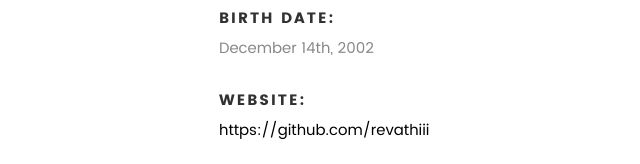
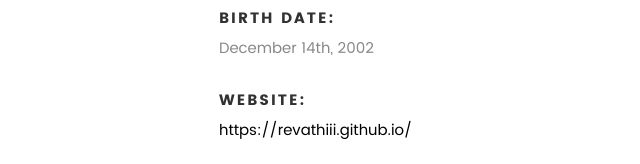
Before and after one commit to revathiii/revathiii.github.io, a plain HTML site: page index.html in a window 1280 px wide. Shown: the part 2670-2834 px from the top of the page, 16-656 px from the left. Drawn offline with Linux system fonts and the light colour scheme; files whose address does not match are found by name.

Commit message:
Update index.html

```diff
--- a/index.html
+++ b/index.html
@@ -23,8 +23,8 @@
     <meta name="copyright" content="Revathi">
     <meta name="reply-to" content="revathi20202@gmail.com">
     <meta name="owner" content="Revathi">
-    <meta name="url" content="https://alisolanki.github.io/Portfolio/">
-    <meta name="identifier-URL" content="https://alisolanki.github.io/Portfolio/">
+    <meta name="url" content="https://revathiii.github.io/">
+    <meta name="identifier-URL" content="https://revathiii.github.io/">
     <meta name="directory" content="submission">
     <meta name="category" content="Business | Portfolio">
     <meta name="coverage" content="Worldwide">
@@ -219,7 +219,7 @@
    				</li>
    				<li>
    					<strong>Website:</strong>
-   					<span><a href="#">https://github.com/revathiii</a></span>
+   					<span><a href="#">https://revathiii.github.io/</a></span>
    				</li>
                     <li>
                         <strong>Email:</strong>
@@ -583,7 +583,7 @@
 					   </div>
 
 			         <div class="link-box">
-			            <a href="https://github.com/revathiii">Visit</a>
+			            <a href="https://revathiii.github.io/">Visit</a>
 					      <a href="#" class="popup-modal-dismiss">Close</a>
 			         </div>
                 </div> <!-- /modal-06 -->
```
